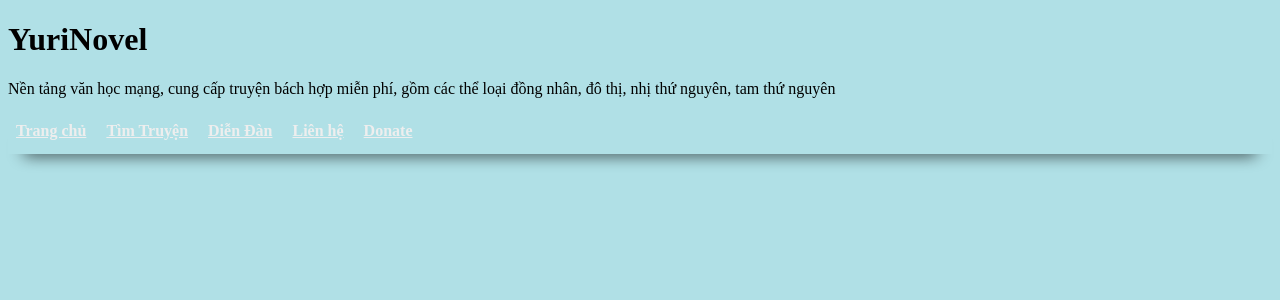
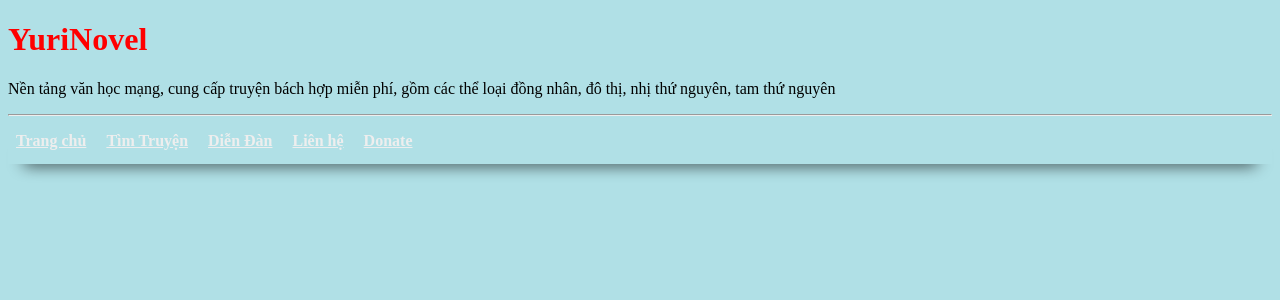
Before and after one commit to phamt8611/text, a Flask app: page / in a window 1280 px wide. Shown: the top 300 px of the page. Run offline with Flask 2, Linux system fonts and the light colour scheme.

Commit message:
Thêm màu cho tiêu đề

```diff
--- a/app.py
+++ b/app.py
@@ -10,14 +10,25 @@ Data = {
         "Content":"Nền tảng văn học mạng, cung cấp truyện bách hợp miễn phí, gồm các thể loại đồng nhân, đô thị, nhị thứ nguyên, tam thứ nguyên",
         "Author":"Tadashi Ringo",
         "Charset":"UTF-8",
-        "Keywords":"truyện bách hợp, truyện yuri, Yuri, Novel, Tadashi Ringo, Lesbian"
+        "Keywords":"truyện bách hợp, truyện yuri, Yuri, Novel, Tadashi Ringo, Lesbian",
+        "Color":{
+            "Title":"color:red"
+            }
         }
 
 
 
 @app.route("/")
 def index():
-    return render_template("index.html",Title=Data['Title'],Description=Data['Content'],Keywords=Data['Keywords'],Charset=Data['Charset'],Author=Data['Author'])
+    return render_template(
+            "index.html",
+            Title=Data['Title'],
+            Description=Data['Content'],
+            Keywords=Data['Keywords'],
+            Charset=Data['Charset'],
+            Author=Data['Author'],
+            ColorTitle=Data['Color']['Title']
+            )
 
 
 
--- a/templates/index.html
+++ b/templates/index.html
@@ -1,5 +1,5 @@
 <!doctype html>
-<html>
+<html lang="vi">
 
 	<head>
 
@@ -17,8 +17,10 @@ body {background-color: powderblue;}
 
 
 	<body>
-		<h1>{{Title}}</h1>
+		<h1 style="{{ColorTitle}};">{{Title}}</h1>
 		<p>{{Description}}</p>
+
+		<hr>
 
 		<div class="bg-dark" style="box-shadow: 0 16px 16px -16px black;overflow: hidden;overflow-x:auto;height: 40px;position: relative;">
 		<div id="naviga" class="container" style="color: #eeeeee !important;font-weight: 600;white-space: nowrap;">
```
